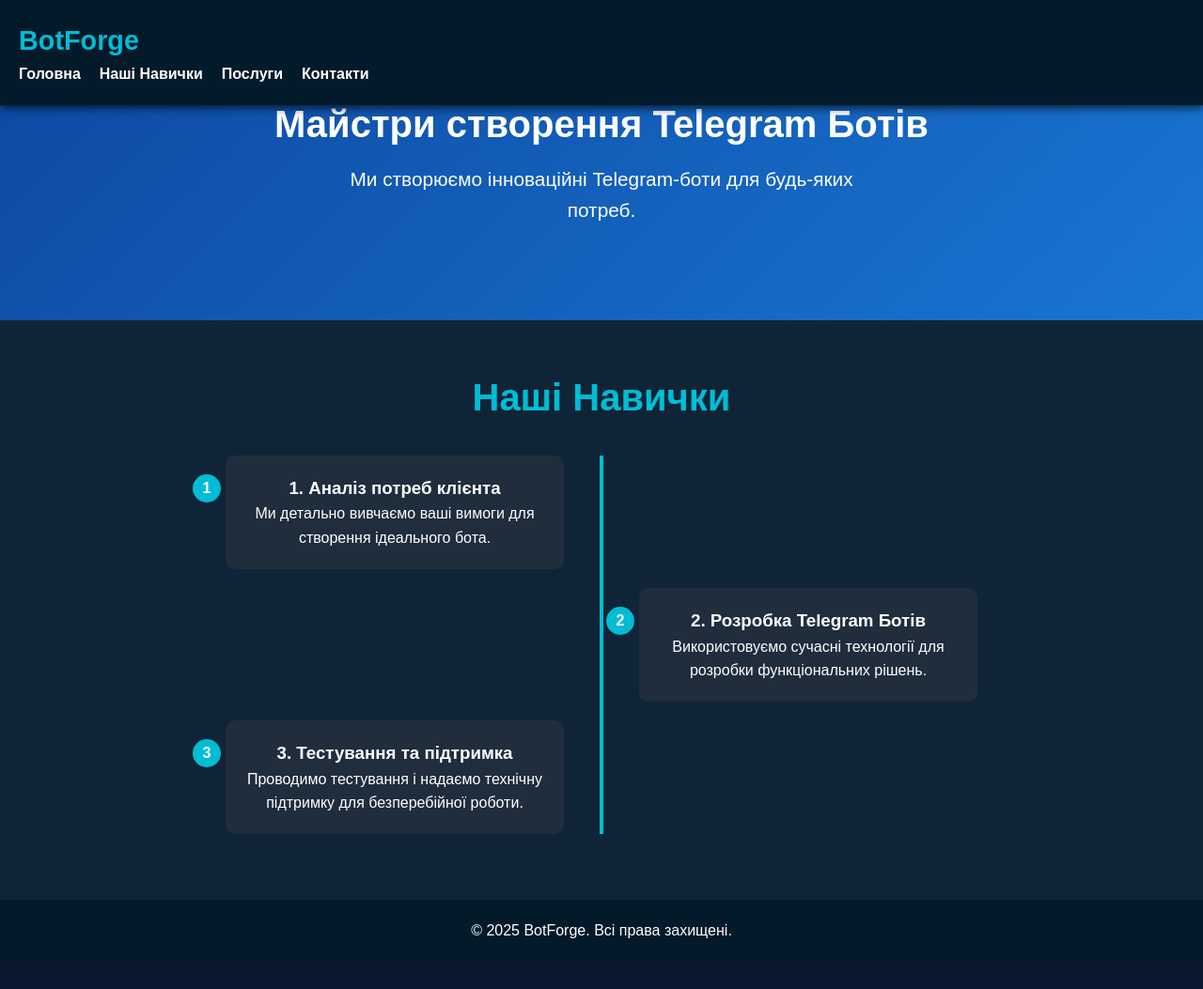
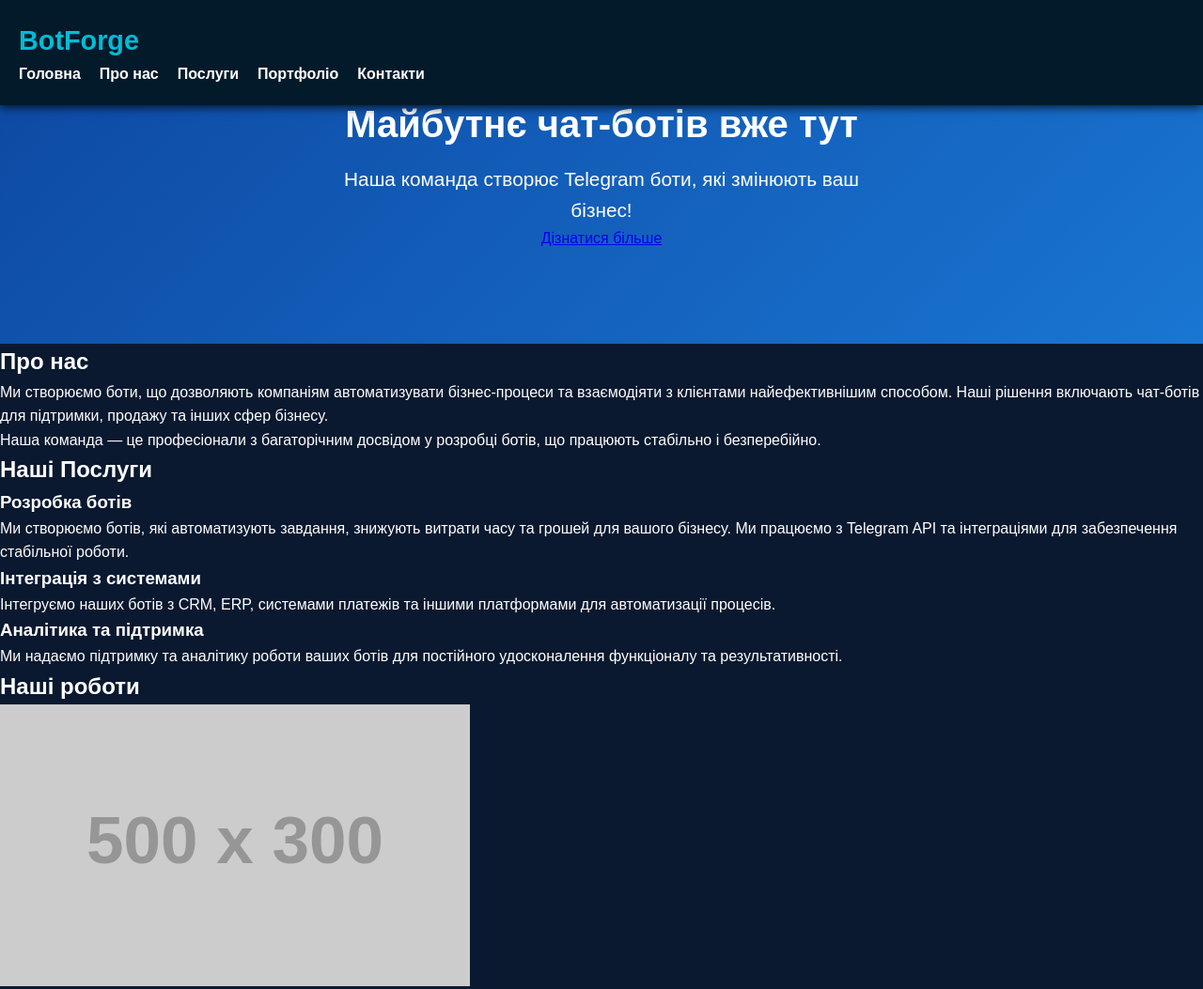
Before and after one commit to vladyslav40/JustMarketBot, a plain HTML site: page index.html in a window 1280 px wide. Shown: the top 1053 px of the page at 94% size. Before the commit the page ends 1024 px from the top, so only its background shows below. Drawn offline with Linux system fonts and the light colour scheme; placeholder pictures from the web are drawn by us.

Commit message:
Update index.html

```diff
--- a/index.html
+++ b/index.html
@@ -3,52 +3,109 @@
 <head>
     <meta charset="UTF-8">
     <meta name="viewport" content="width=device-width, initial-scale=1.0">
-    <title>BotForge - Створення Telegram Ботів</title>
+    <title>Створення Telegram Ботів</title>
     <link rel="stylesheet" href="styles.css">
     <script src="script.js" defer></script>
 </head>
 <body>
 
+    <!-- Навигационная панель -->
     <header>
         <div class="nav-container">
             <h1 class="logo">BotForge</h1>
             <nav>
                 <ul>
                     <li><a href="#home">Головна</a></li>
-                    <li><a href="#skills">Наші Навички</a></li>
+                    <li><a href="#about">Про нас</a></li>
                     <li><a href="#services">Послуги</a></li>
+                    <li><a href="#portfolio">Портфоліо</a></li>
                     <li><a href="#contact">Контакти</a></li>
                 </ul>
             </nav>
         </div>
     </header>
 
+    <!-- Головна секція -->
     <section id="home" class="hero">
-        <h2>Майстри створення Telegram Ботів</h2>
-        <p>Ми створюємо інноваційні Telegram-боти для будь-яких потреб.</p>
+        <div class="hero-content">
+            <h2>Майбутнє чат-ботів вже тут</h2>
+            <p>Наша команда створює Telegram боти, які змінюють ваш бізнес!</p>
+            <a href="#services" class="btn">Дізнатися більше</a>
+        </div>
     </section>
 
-    <!-- Карта Навичок -->
-    <section id="skills" class="skills-timeline">
-        <h2>Наші Навички</h2>
-        <div class="timeline">
-            <div class="timeline-item" data-step="1">
-                <h3>1. Аналіз потреб клієнта</h3>
-                <p>Ми детально вивчаємо ваші вимоги для створення ідеального бота.</p>
-            </div>
-            <div class="timeline-item" data-step="2">
-                <h3>2. Розробка Telegram Ботів</h3>
-                <p>Використовуємо сучасні технології для розробки функціональних рішень.</p>
-            </div>
-            <div class="timeline-item" data-step="3">
-                <h3>3. Тестування та підтримка</h3>
-                <p>Проводимо тестування і надаємо технічну підтримку для безперебійної роботи.</p>
+    <!-- Про нас -->
+    <section id="about" class="about">
+        <div class="container">
+            <h2>Про нас</h2>
+            <p>Ми створюємо боти, що дозволяють компаніям автоматизувати бізнес-процеси та взаємодіяти з клієнтами найефективнішим способом. Наші рішення включають чат-ботів для підтримки, продажу та інших сфер бізнесу.</p>
+            <p>Наша команда — це професіонали з багаторічним досвідом у розробці ботів, що працюють стабільно і безперебійно.</p>
+        </div>
+    </section>
+
+    <!-- Наші послуги -->
+    <section id="services" class="services">
+        <div class="container">
+            <h2>Наші Послуги</h2>
+            <div class="service-boxes">
+                <div class="service">
+                    <h3>Розробка ботів</h3>
+                    <p>Ми створюємо ботів, які автоматизують завдання, знижують витрати часу та грошей для вашого бізнесу. Ми працюємо з Telegram API та інтеграціями для забезпечення стабільної роботи.</p>
+                </div>
+                <div class="service">
+                    <h3>Інтеграція з системами</h3>
+                    <p>Інтегруємо наших ботів з CRM, ERP, системами платежів та іншими платформами для автоматизації процесів.</p>
+                </div>
+                <div class="service">
+                    <h3>Аналітика та підтримка</h3>
+                    <p>Ми надаємо підтримку та аналітику роботи ваших ботів для постійного удосконалення функціоналу та результативності.</p>
+                </div>
             </div>
         </div>
     </section>
 
+    <!-- Портфоліо -->
+    <section id="portfolio" class="portfolio">
+        <div class="container">
+            <h2>Наші роботи</h2>
+            <div class="portfolio-items">
+                <div class="portfolio-item">
+                    <img src="https://via.placeholder.com/500x300" alt="Проект 1">
+                    <h4>Проект 1</h4>
+                    <p>Автоматизація продажів через Telegram бота для інтернет-магазину. Інтеграція з платіжними системами.</p>
+                </div>
+                <div class="portfolio-item">
+                    <img src="https://via.placeholder.com/500x300" alt="Проект 2">
+                    <h4>Проект 2</h4>
+                    <p>Чат-бот для підтримки клієнтів у фінансовій сфері, інтегрований з CRM та системою онлайн-консультацій.</p>
+                </div>
+                <div class="portfolio-item">
+                    <img src="https://via.placeholder.com/500x300" alt="Проект 3">
+                    <h4>Проект 3</h4>
+                    <p>Розробка бота для ресторану з можливістю автоматизації замовлень та оплати через Telegram.</p>
+                </div>
+            </div>
+        </div>
+    </section>
+
+    <!-- Контакти -->
+    <section id="contact" class="contact">
+        <div class="container">
+            <h2>Контакти</h2>
+            <form>
+                <input type="text" placeholder="Ваше ім'я" required>
+                <input type="email" placeholder="Ваш email" required>
+                <textarea placeholder="Ваше повідомлення" required></textarea>
+                <button type="submit" class="btn">Відправити</button>
+            </form>
+        </div>
+    </section>
+
+    <!-- Футер -->
     <footer>
-        <p>© 2025 BotForge. Всі права захищені.</p>
+        <div class="container">
+            <p>&copy; 2025 BotForge. Всі права захищені.</p>
+        </div>
     </footer>
 
 </body>
```
